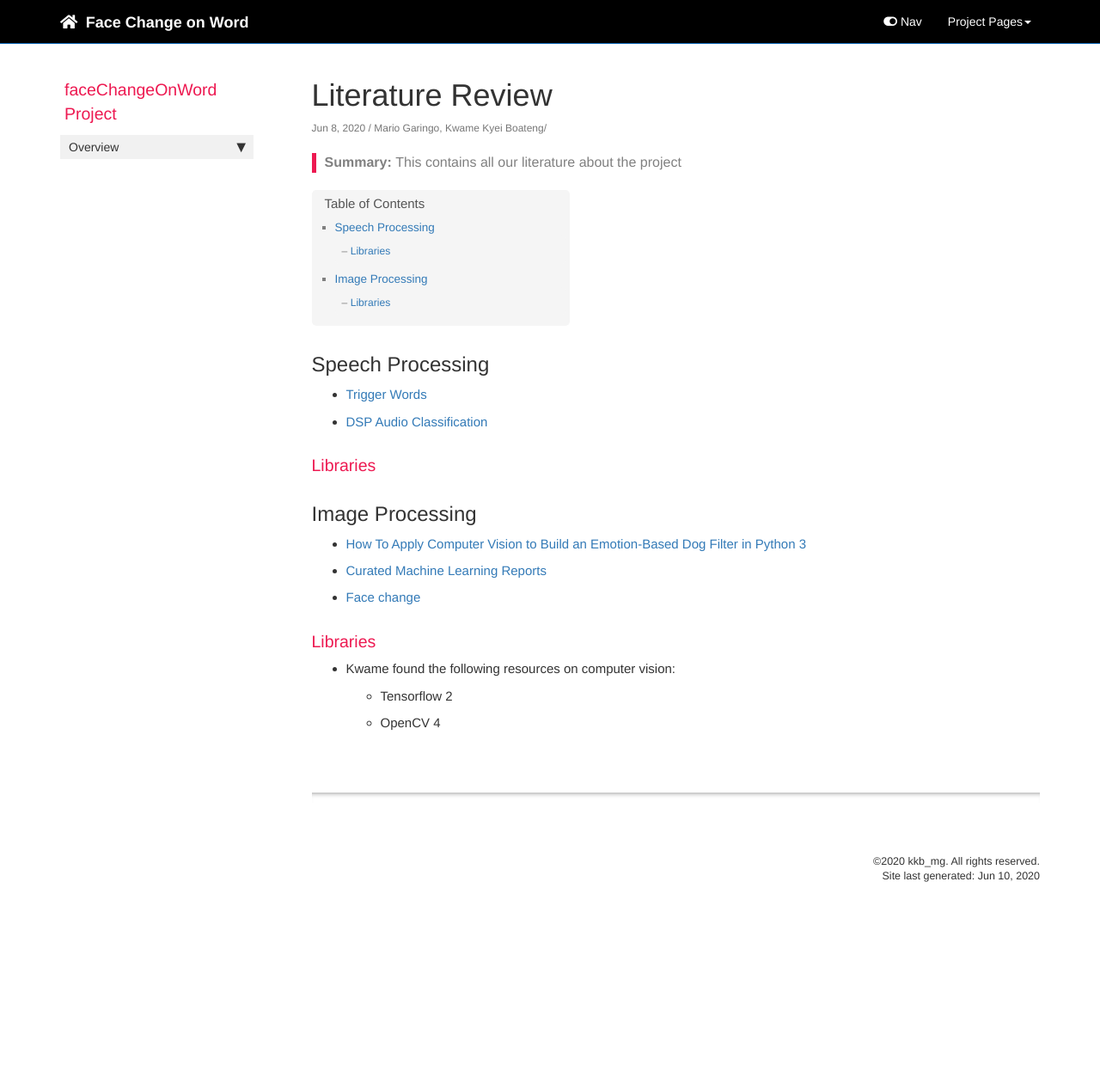
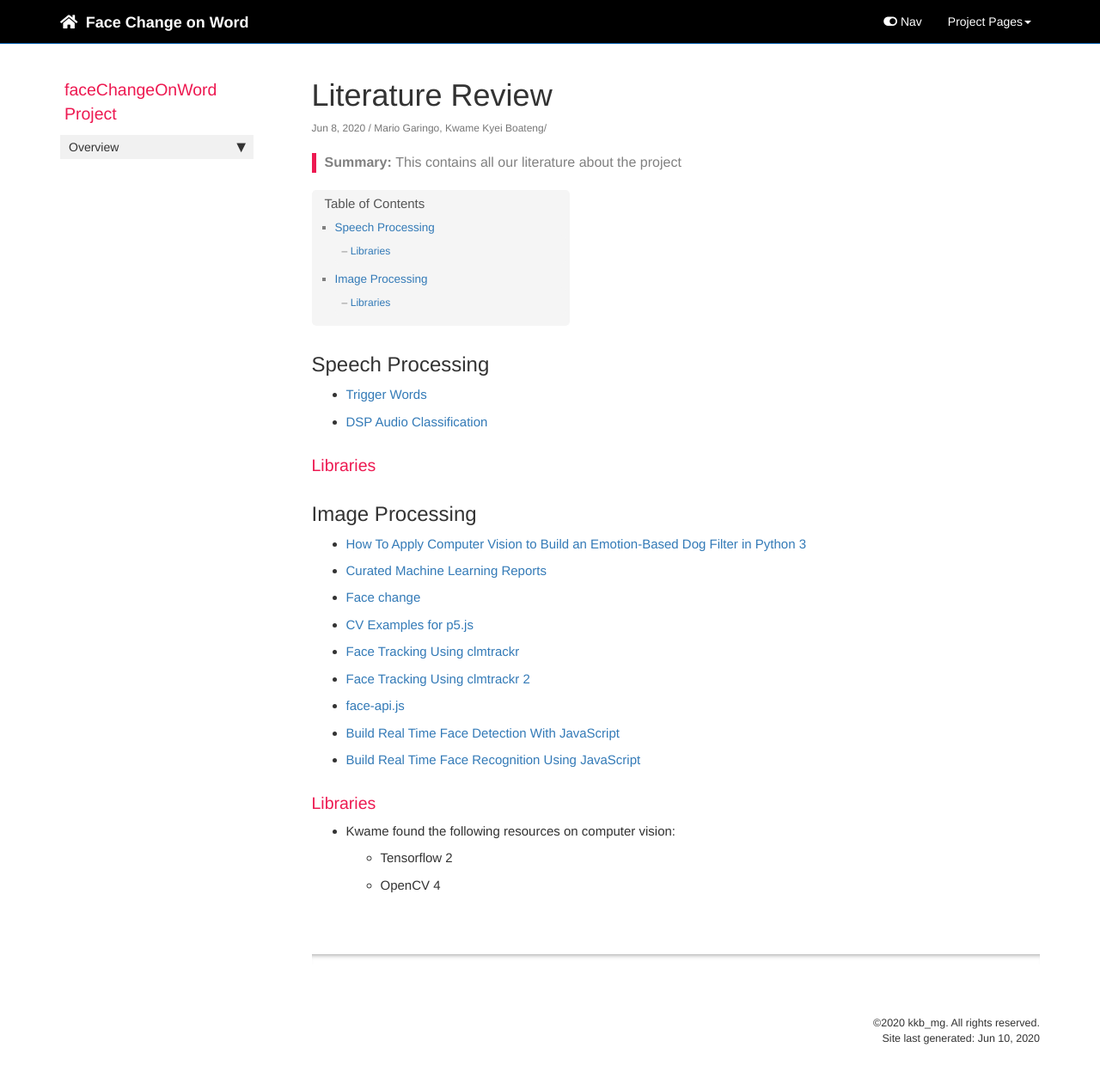
Before and after one commit to mgaringoDev/FaceChangeOnWord, a Jekyll site: the page built from docs/_posts/faceChangeOnWord/notes/2020-06-08-LiteratureReview.md, in a window 1280 px wide. Shown: the whole page at 86% size. Built offline with Jekyll 4.4.1, drawn with Linux system fonts in a browser that asks for light colours; nearby versions of some CDN libraries; comment, search, counter and statistics services are not loaded; before the commit the page ends 1079 px from its top, so only the background shows below that.

Commit message:
Update 2020-06-08-LiteratureReview.md

```diff
--- a/docs/_posts/faceChangeOnWord/notes/2020-06-08-LiteratureReview.md
+++ b/docs/_posts/faceChangeOnWord/notes/2020-06-08-LiteratureReview.md
@@ -19,6 +19,12 @@ sidebar:    faceChangeOnWord_sidebar
 - [How To Apply Computer Vision to Build an Emotion-Based Dog Filter in Python 3](https://www.digitalocean.com/community/tutorials/how-to-apply-computer-vision-to-build-an-emotion-based-dog-filter-in-python-3)
 - [Curated Machine Learning Reports](https://app.wandb.ai/gallery)
 - [Face change](https://www.youtube.com/watch?v=dBukZZqJRm0)
+- [CV Examples for p5.js](https://kylemcdonald.github.io/cv-examples/)
+- [Face Tracking Using clmtrackr](https://glitch.com/~dfpi-face-track)
+- [Face Tracking Using clmtrackr 2](https://glitch.com/edit/#!/rebel-muskox?path=README.md%3A1%3A0)
+- [face-api.js](https://github.com/justadudewhohacks/face-api.js)
+- [Build Real Time Face Detection With JavaScript](https://www.youtube.com/watch?v=CVClHLwv-4I)
+- [Build Real Time Face Recognition Using JavaScript](https://www.youtube.com/watch?v=h_Dj_gVXao4)
 
 ### Libraries
 - Kwame found the following resources on computer vision:
```
